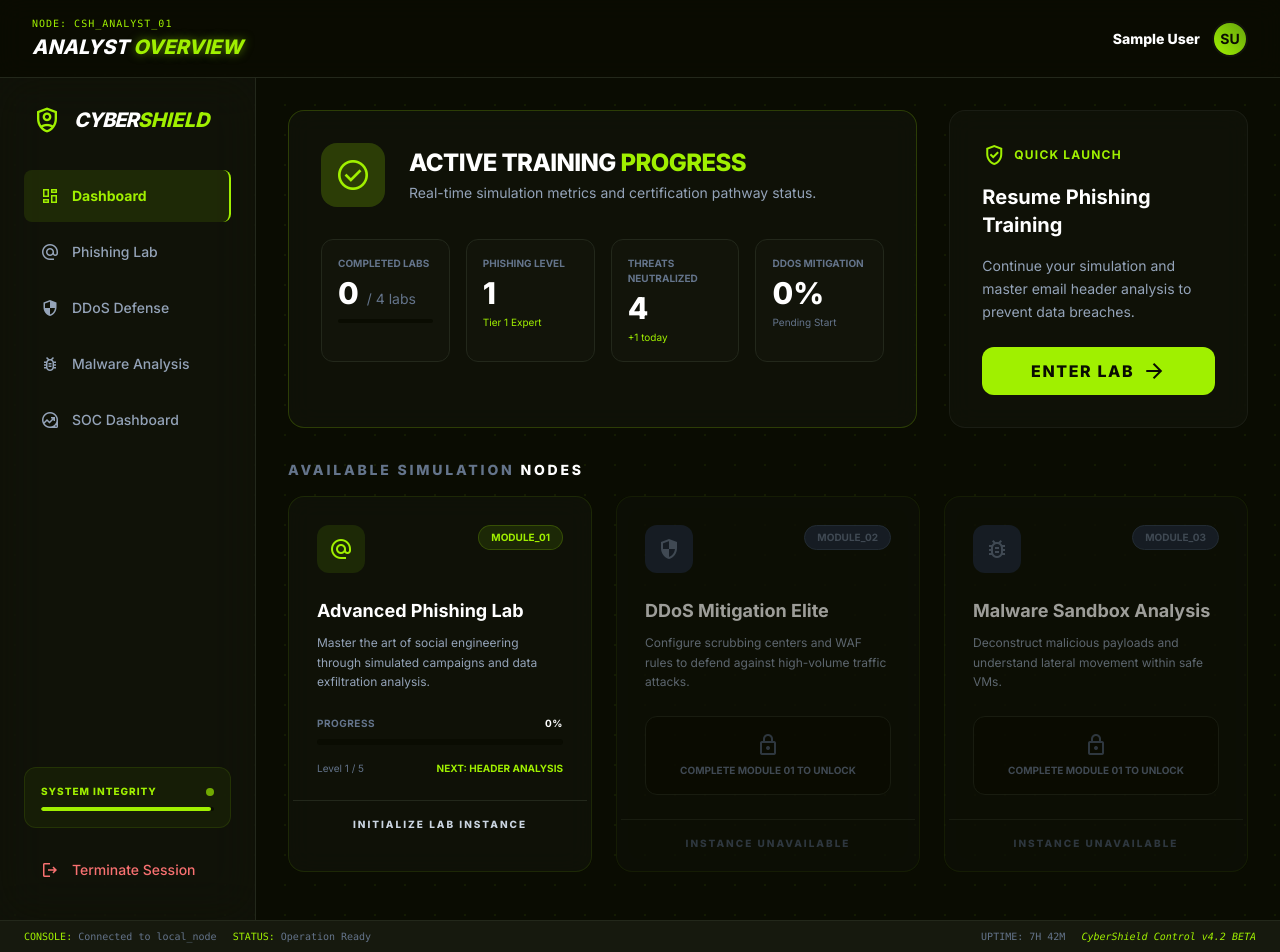
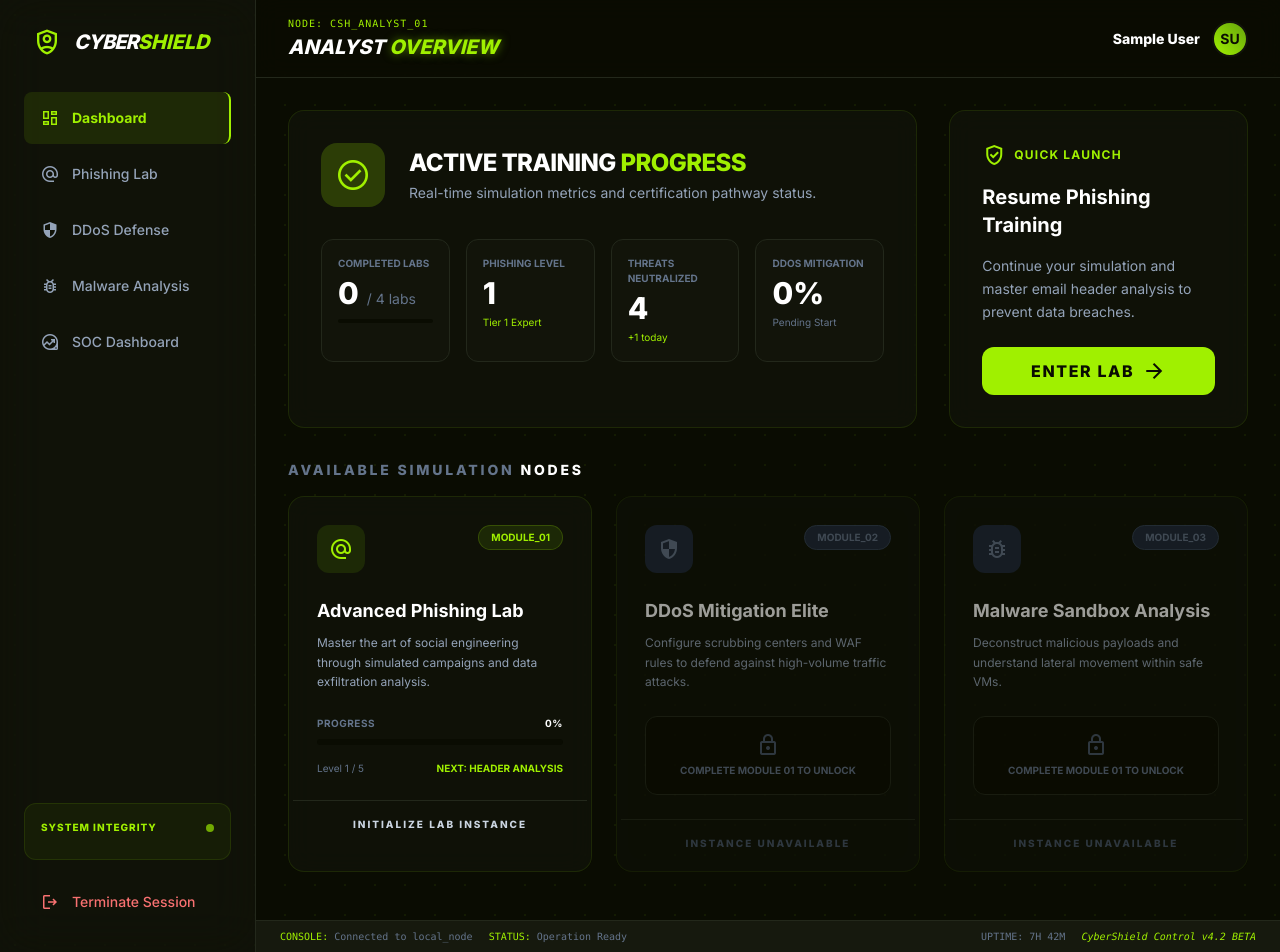
Before and after one commit to kashifkhanamv123-cmd/CyberShield, a PHP site: page /dashboard/dashboard.php in a window 1280 px wide. Run offline with PHP 8.4, Linux system fonts and the light colour scheme; the visitor is signed in with stand-in values (Sample User, id 1); data that the repository does not hold is empty; some libraries are stand-ins or nearby versions.

Commit message:
new version

```diff
--- a/dashboard/dashboard.php
+++ b/dashboard/dashboard.php
@@ -49,18 +49,18 @@ $completed_labs = ($phishing_count > 0) ? 1 : 0;
         }
     </script>
     <style>
-        .terminal-grid {
+        #dashboard-app.terminal-grid {
             background-image: radial-gradient(circle, #a0f00011 1px, transparent 1px);
             background-size: 30px 30px;
         }
 
-        .glass-panel {
+        #dashboard-app .glass-panel {
             background: rgba(18, 20, 10, 0.7);
             backdrop-filter: blur(12px);
             border: 1px solid rgba(160, 240, 0, 0.1);
         }
 
-        .nav-item.active {
+        #dashboard-app .nav-item.active {
             background: rgba(160, 240, 0, 0.1);
             color: #a0f000;
             border-right: 2px solid #a0f000;
@@ -78,46 +78,17 @@ $completed_labs = ($phishing_count > 0) ? 1 : 0;
             background: transparent;
         }
 
-        .custom-scrollbar::-webkit-scrollbar-thumb {
+        #dashboard-app .custom-scrollbar::-webkit-scrollbar-thumb {
             background: #23281b;
             border-radius: 10px;
         }
     </style>
 </head>
 
-<body class="bg-background-dark text-slate-300 font-display min-h-screen flex flex-col terminal-grid selection:bg-primary selection:text-background-dark custom-scrollbar overflow-x-hidden">
-    <!-- Top Navigation Bar -->
-    <header class="sticky top-0 z-50 bg-background-dark/80 backdrop-blur-md border-b border-border-dim px-8 py-4 flex items-center justify-between shrink-0">
-        <div>
-            <div class="flex items-center gap-2 mb-0.5">
-                <span class="text-[10px] font-mono text-primary uppercase tracking-widest">Node: csh_analyst_01</span>
-            </div>
-            <h2 class="text-xl font-black text-white italic uppercase italic">Analyst <span class="text-primary glow-text">Overview</span></h2>
-        </div>
-        <div class="flex items-center gap-6">
-            <div class="flex items-center gap-4">
-                <div class="flex items-center gap-3">
-                    <div class="text-right">
-                        <p class="text-sm font-black text-white leading-tight">
-                            <?php echo htmlspecialchars($userName); ?>
-                        </p>
-                    </div>
-                    <div class="size-9 rounded-full bg-gradient-to-tr from-primary to-lime-600 border-2 border-surface flex items-center justify-center text-background-dark font-bold text-sm">
-                        <?php
-                        $initials = '';
-                        $parts = explode(' ', $userName);
-                        foreach ($parts as $p) $initials .= strtoupper($p[0]);
-                        echo substr($initials, 0, 2);
-                        ?>
-                    </div>
-                </div>
-            </div>
-        </div>
-    </header>
-
-    <main class="flex-1 flex overflow-hidden h-[calc(100vh-80px)]">
+<body id="dashboard-app" class="bg-background-dark text-slate-300 font-display min-h-screen terminal-grid selection:bg-primary selection:text-background-dark overflow-hidden">
+    <div class="flex h-screen overflow-hidden">
         <!-- Sidebar Navigation -->
-        <aside class="w-64 border-r border-border-dim bg-neutral-dark/50 backdrop-blur-xl flex flex-col shrink-0 overflow-y-auto custom-scrollbar">
+        <aside class="w-64 border-r border-border-dim bg-neutral-dark/50 backdrop-blur-xl flex flex-col z-20 shrink-0">
             <div class="p-6">
                 <div class="flex items-center gap-3 text-primary mb-8 px-2 transition-transform hover:scale-105 cursor-pointer">
                     <span class="material-symbols-outlined text-3xl">shield_person</span>
@@ -149,9 +120,6 @@ $completed_labs = ($phishing_count > 0) ? 1 : 0;
                         <span class="text-[10px] font-black uppercase tracking-widest text-[#a0f000]">System Integrity</span>
                         <div class="size-2 bg-primary rounded-full animate-pulse"></div>
                     </div>
-                    <div class="w-full bg-background-dark h-1 rounded-full overflow-hidden">
-                        <div class="bg-primary h-full rounded-full" style="width: 98%"></div>
-                    </div>
                 </div>
                 <a class="flex items-center gap-3 px-4 py-3 rounded-lg text-sm font-medium text-red-400 hover:bg-red-400/10 transition-all" href="../auth/logout.php">
                     <span class="material-symbols-outlined text-xl">logout</span> Terminate Session
@@ -159,8 +127,39 @@ $completed_labs = ($phishing_count > 0) ? 1 : 0;
             </div>
         </aside>
 
+        <!-- Main Workspace -->
+        <main class="flex-1 flex flex-col overflow-hidden relative">
+            <!-- Top Navigation Bar -->
+            <header class="sticky top-0 z-10 bg-background-dark/80 backdrop-blur-md border-b border-border-dim px-8 py-4 flex items-center justify-between shrink-0">
+                <div>
+                    <div class="flex items-center gap-2 mb-0.5">
+                        <span class="text-[10px] font-mono text-primary uppercase tracking-widest">Node: csh_analyst_01</span>
+                    </div>
+                    <h2 class="text-xl font-black text-white italic uppercase italic">Analyst <span class="text-primary glow-text">Overview</span></h2>
+                </div>
+                <div class="flex items-center gap-6">
+                    <div class="flex items-center gap-4">
+                        <div class="flex items-center gap-3">
+                            <div class="text-right">
+                                <p class="text-sm font-black text-white leading-tight">
+                                    <?php echo htmlspecialchars($userName); ?>
+                                </p>
+                            </div>
+                            <div class="size-9 rounded-full bg-gradient-to-tr from-primary to-lime-600 border-2 border-surface flex items-center justify-center text-background-dark font-bold text-sm">
+                                <?php
+                                $initials = '';
+                                $parts = explode(' ', $userName);
+                                foreach ($parts as $p) $initials .= strtoupper($p[0]);
+                                echo substr($initials, 0, 2);
+                                ?>
+                            </div>
+                        </div>
+                    </div>
+                </div>
+            </header>
+
             <!-- Content Area -->
-        <section class="flex-1 overflow-y-auto custom-scrollbar p-8">
+            <section class="flex-1 overflow-y-auto custom-scrollbar p-8 pb-12">
                 <div class="max-w-7xl mx-auto space-y-8">
                     <!-- Welcome Section -->
                     <div class="grid grid-cols-1 lg:grid-cols-3 gap-8">
@@ -306,12 +305,10 @@ $completed_labs = ($phishing_count > 0) ? 1 : 0;
                             </div>
                         </div>
                     </div>
-            </div>
             </section>
-    </main>
 
             <!-- Active Terminal Status Bar -->
-    <footer class="sticky bottom-0 z-50 h-8 bg-neutral-dark border-t border-border-dim flex items-center justify-between px-6 shrink-0">
+            <footer class="shrink-0 h-8 bg-neutral-dark border-t border-border-dim flex items-center justify-between px-6 z-30 relative">
                 <div class="flex items-center gap-4 text-[10px] font-mono">
                     <div class="flex items-center gap-1.5">
                         <span class="text-primary uppercase">Console:</span>
@@ -327,6 +324,8 @@ $completed_labs = ($phishing_count > 0) ? 1 : 0;
                     <span class="text-primary italic">CyberShield Control v4.2 BETA</span>
                 </div>
             </footer>
+        </main>
+    </div>
 </body>
 
 </html>
```
Also changed, not shown: modules/phishing/analytics.php (+10 -10 lines), modules/phishing/index.php (+9 -9 lines), 1 other file. Lines whose indentation alone changed are shown as unchanged.
